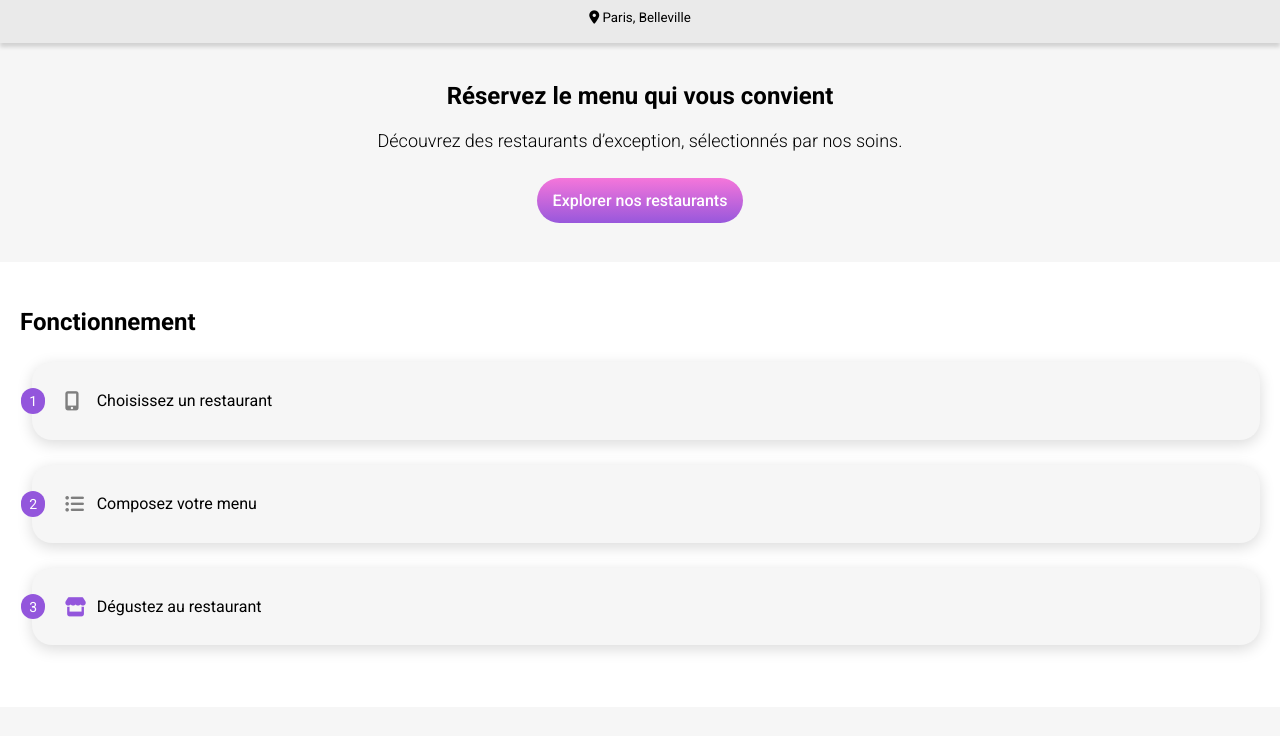
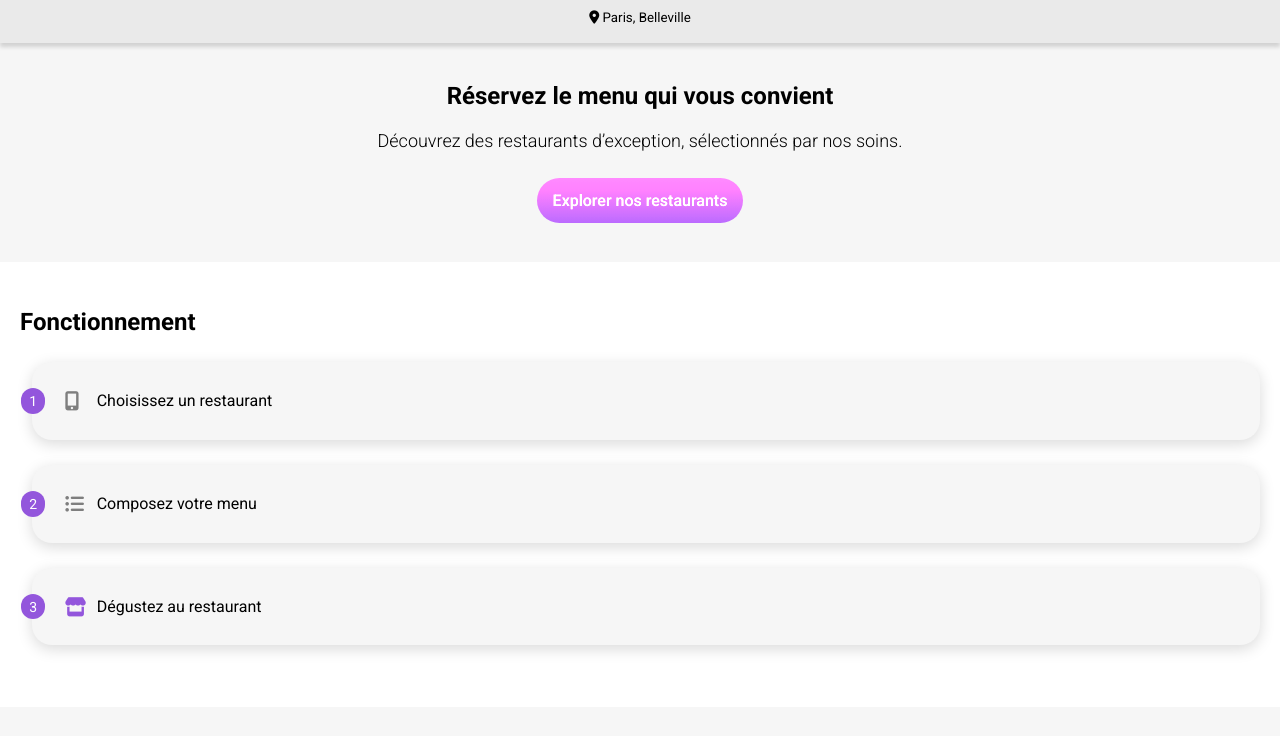
Before and after one commit to raven-panda/oc-project-2-ohmyfood, a website: page index.html in a window 1280 px wide. In both pictures the pointer is over the button "Explorer nos restaurants". Shown: the part 64-800 px from the top of the page. Drawn offline with nearby package versions, Linux system fonts and the light colour scheme; files that its build step writes are made by us from their sources.

Commit message:
dev-homepage/edit: changed button hover

```diff
--- a/sass/common.scss
+++ b/sass/common.scss
@@ -18,7 +18,7 @@
     font-weight: 500;
 
     &:hover {
-        background: var(--main-button-hover-color);
+        filter: brightness(120%);
         cursor: pointer;
     }
 }
--- a/sass/variables.scss
+++ b/sass/variables.scss
@@ -13,7 +13,6 @@
     --fourth-font-color: #101010;
 
     --main-button-color: linear-gradient(0, var(--fifth-bg-color) -11.44%, #FF79DA 123.93%);
-    --main-button-hover-color: linear-gradient(0, var(--fifth-bg-color) -5.2%, #FF79DA 110.74%);
 
     --secondary-button-color: linear-gradient(193.33deg, var(--fifth-bg-color) -11.44%, #FF79DA 123.93%);
 }
```
